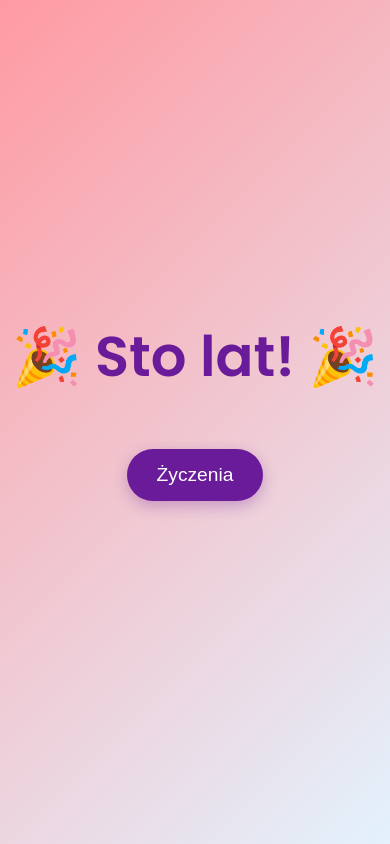
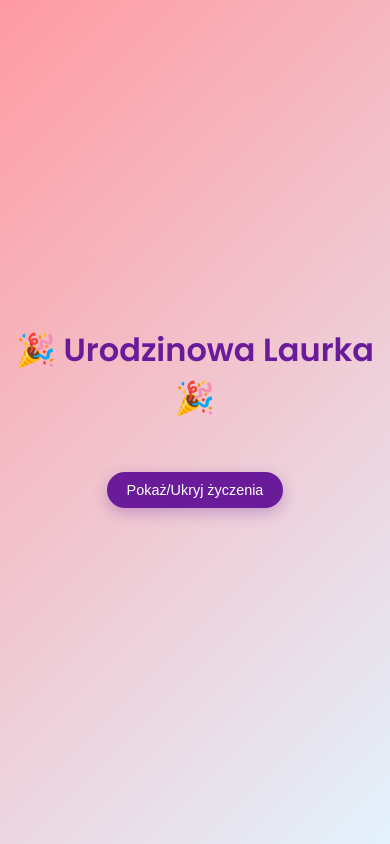
Before and after one commit to kurzowsky/urodziny, a plain HTML site: page index.html in a window 390 px wide. Drawn offline with Linux system fonts and the light colour scheme.

Commit message:
media_update.html

```diff
--- a/index.html
+++ b/index.html
@@ -38,7 +38,7 @@
 
         /* Animacja nagłówka */
         .header {
-            font-size: 3.5em;
+            font-size: 3em;
             font-weight: 600;
             color: #6a1b9a;
             animation: slideInFromTop 1s ease-out;
@@ -58,7 +58,7 @@
 
         /* Styl dla tekstu życzeń */
         #greeting {
-            font-size: 2em;
+            font-size: 1.5em;
             margin-top: 30px;
             color: #6a1b9a;
             text-align: center;
@@ -118,14 +118,48 @@
             transform: scale(0.95);
             box-shadow: 0 0 15px rgba(106, 27, 154, 0.5);
         }
+
+        /* Responsywność: mniejsze czcionki na telefonie */
+        @media (max-width: 600px) {
+            .header {
+                font-size: 2.5em;
+            }
+
+            #greeting {
+                font-size: 1.2em;
+                margin-top: 20px;
+            }
+
+            .button {
+                font-size: 1em;
+                padding: 12px 25px;
+            }
+        }
+
+        /* Responsywność: jeszcze mniejsze czcionki na bardzo małych ekranach */
+        @media (max-width: 400px) {
+            .header {
+                font-size: 2em;
+            }
+
+            #greeting {
+                font-size: 1em;
+                margin-top: 10px;
+            }
+
+            .button {
+                font-size: 0.9em;
+                padding: 10px 20px;
+            }
+        }
     </style>
 </head>
 <body>
 
-    <div class="header">🎉 Sto lat! 🎉</div>
+    <div class="header">🎉 Urodzinowa Laurka 🎉</div>
 
     <div class="wish">
-        <button class="button" onclick="toggleWish()">Życzenia</button>
+        <button class="button" onclick="toggleWish()">Pokaż/Ukryj życzenia</button>
     </div>
 
     <div id="greeting" class="wish"></div>
@@ -142,7 +176,7 @@
 
                 greetingElement.style.display = "inline-block";
 
-                const name = "...";
+                const name = "Weronika";
                 const greetingLines = [
                     "Wszystkiego najlepszego z okazji urodzin, " + name + "!",
                     "Życzę Ci dni pełnych radości, miłości oraz spełnienia wszystkich marzeń.",
```
